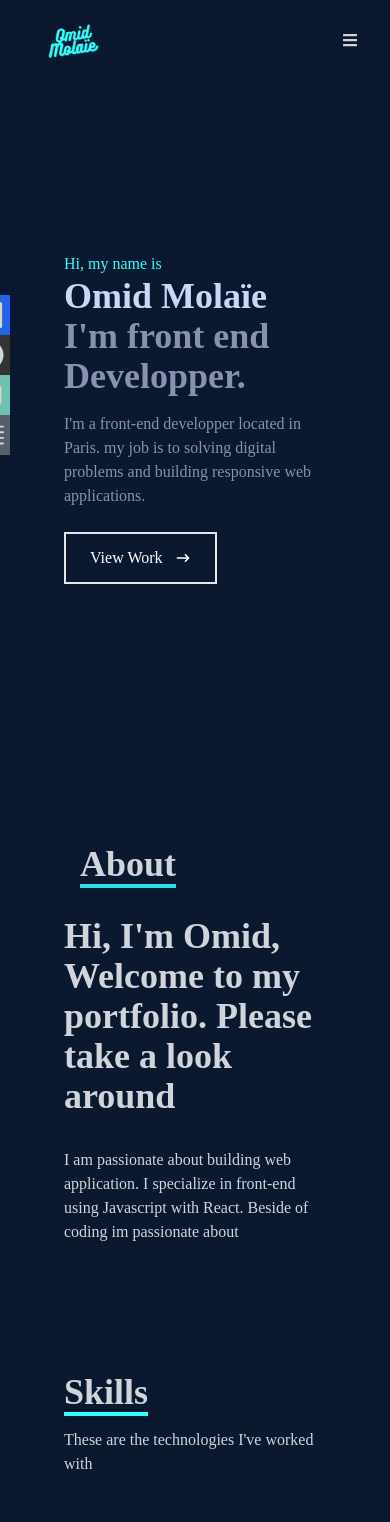
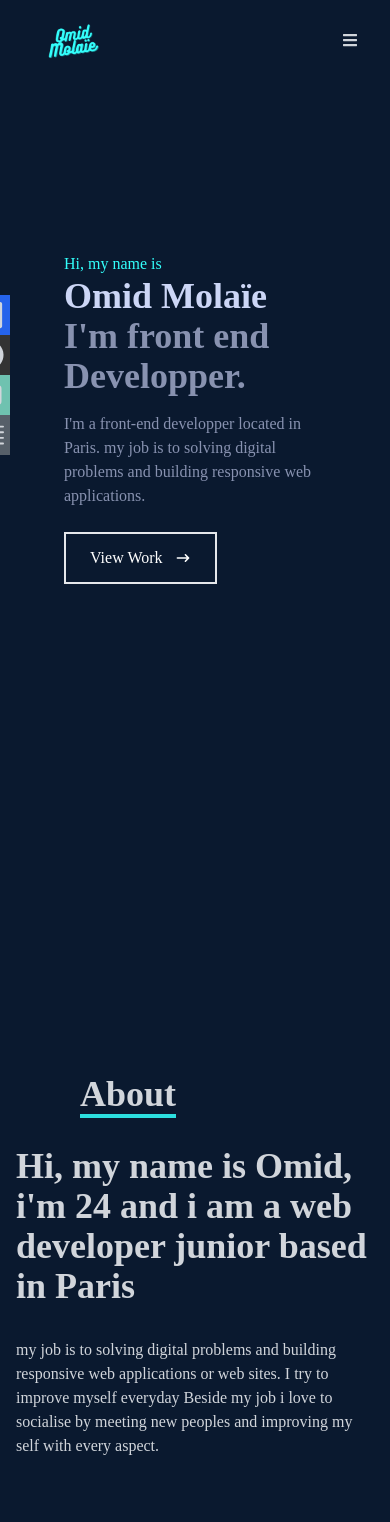
Before and after one commit to OmidCode/Portfolio, a React (Create React App) app: page / in a window 390 px wide. Shown: the top 1522 px of the page. Built offline with nearby package versions, Linux system fonts and the light colour scheme.

Commit message:
responsive correction and changed links

```diff
--- a/src/components/About.jsx
+++ b/src/components/About.jsx
@@ -1,21 +1,24 @@
+import { logDOM } from '@testing-library/react';
 import React from 'react';
 
 function About() {
   return (
-    <div name="about" className="w-full h-full pb-32 bg-[#0a192f] text-gray-300">
-      <div className="flex flex-col justify-center items-center w-fit h-fit">
+    <div name="about" className="w-full h-screen bg-[#0a192f] text-gray-300">
+      <div className="flex flex-col justify-center items-center w-full h-full">
         <div className="max-w-[1000px] w-full px-16 grid grid-cols-2 gap-8">
           <div className="sm:text-right pb-8 pl-4">
             <p className="text-4xl font-bold inline border-b-4 border-[#33fffcdb]">About</p>
           </div>
-          <div></div>
         </div>
-        <div className="max-w-[1000px] w-full grid sm:grid-cols-2 gap-8 px-16">
+        <div className="max-w-[1000px] w-full grid sm:grid-cols-2 gap-8 px-4">
           <div className="sm:text-right text-4xl font-bold">
-            <p>Hi, I'm Omid, Welcome to my portfolio. Please take a look around</p>
+            <p>Hi, my name is Omid, i'm 24 and i am a web developer junior based in Paris </p>
           </div>
           <div>
-            <p>I am passionate about building web application. I specialize in front-end using Javascript with React. Beside of coding im passionate about</p>
+            <p>
+              my job is to solving digital problems and building responsive web applications or web sites. I try to improve myself everyday Beside my job i love
+              to socialise by meeting new peoples and improving my self with every aspect.
+            </p>
           </div>
         </div>
       </div>
```
